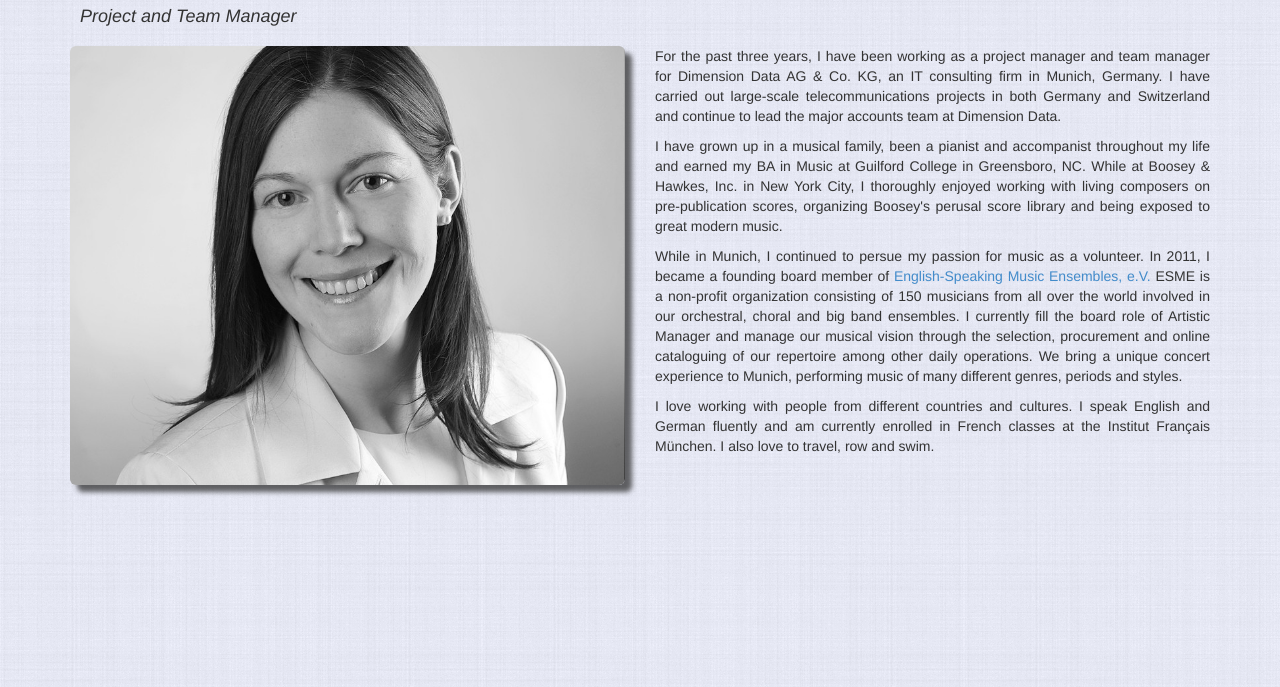
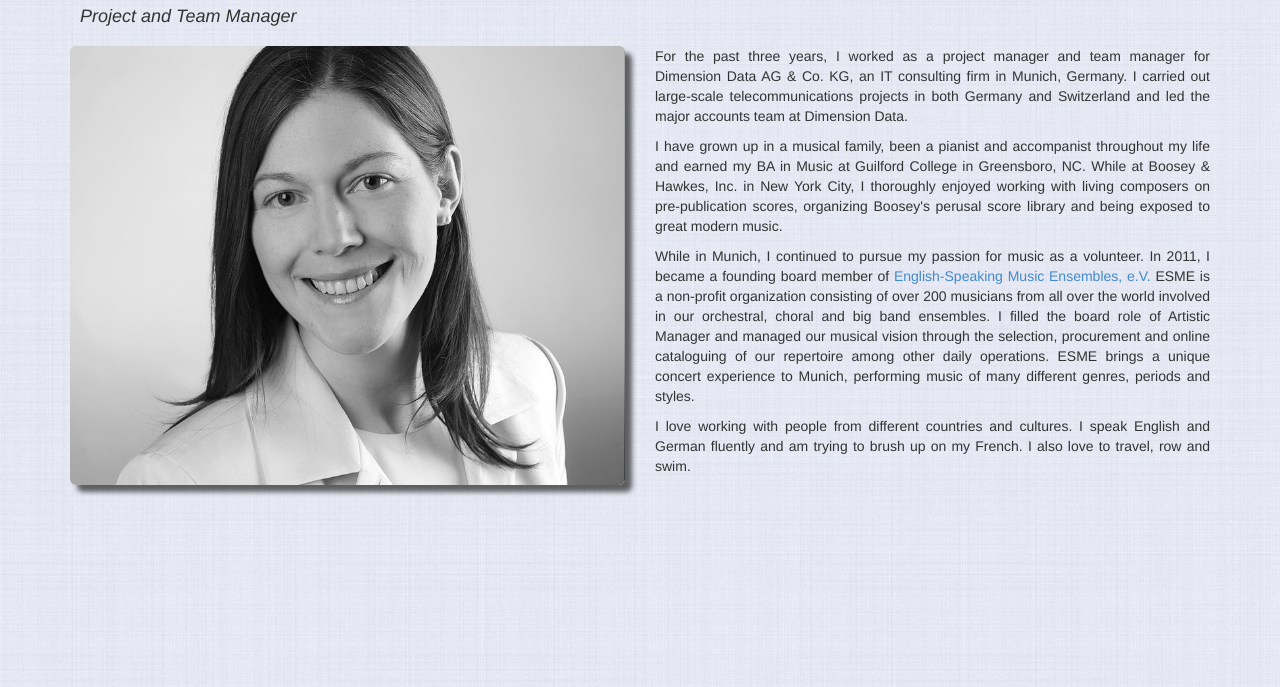
Before and after one commit to vsudilov/gh_www, a plain HTML site: page index.html in a window 1280 px wide. Shown: the part 113-800 px from the top of the page. Drawn offline with Linux system fonts and the light colour scheme.

Commit message:
update text

```diff
--- a/index.html
+++ b/index.html
@@ -64,7 +64,7 @@
 
         <div class="col-md-6 aboutme">
           <p>
-            For the past three years, I have been working as a project manager and team manager for Dimension Data AG &amp; Co. KG, an IT consulting firm in Munich, Germany. I have carried out large-scale telecommunications projects in both Germany and Switzerland and continue to lead the major accounts team at Dimension Data.
+            For the past three years, I worked as a project manager and team manager for Dimension Data AG &amp; Co. KG, an IT consulting firm in Munich, Germany. I carried out large-scale telecommunications projects in both Germany and Switzerland and led the major accounts team at Dimension Data.
           </p>
 
           <p>
@@ -72,11 +72,11 @@
           </p>
 
           <p>
-            While in Munich, I continued to persue my passion for music as a volunteer. In 2011, I became a founding board member of <a href="http://www.esme-ev.de"> English-Speaking Music Ensembles, e.V.</a> ESME is a non-profit organization consisting of 150 musicians from all over the world involved in our orchestral, choral and big band ensembles. I currently fill the board role of Artistic Manager and manage our musical vision through the selection, procurement and online cataloguing of our repertoire among other daily operations. We bring a unique concert experience to Munich, performing music of many different genres, periods and styles.
+            While in Munich, I continued to pursue my passion for music as a volunteer. In 2011, I became a founding board member of <a href="www.esme-ev.de">English-Speaking Music Ensembles, e.V.</a> ESME is a non-profit organization consisting of over 200 musicians from all over the world involved in our orchestral, choral and big band ensembles. I filled the board role of Artistic Manager and managed our musical vision through the selection, procurement and online cataloguing of our repertoire among other daily operations. ESME brings a unique concert experience to Munich, performing music of many different genres, periods and styles.
           </p>
 
           <p>
-            I love working with people from different countries and cultures. I speak English and German fluently and am currently enrolled in French classes at the Institut Fran&ccedil;ais M&uuml;nchen. I also love to travel, row and swim.
+            I love working with people from different countries and cultures. I speak English and German fluently and am trying to brush up on my French. I also love to travel, row and swim.
           </p>
         </div>
       </div>
```
